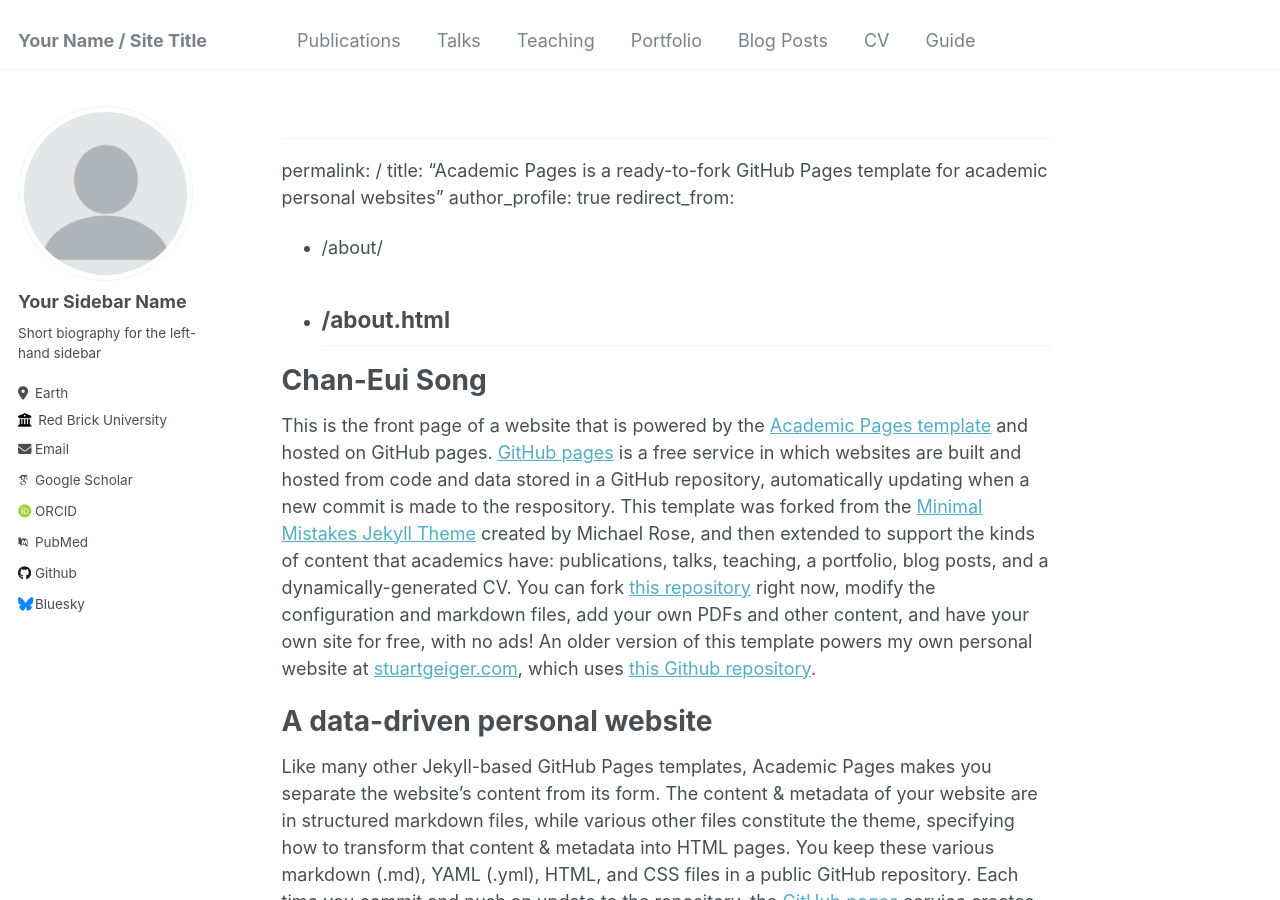
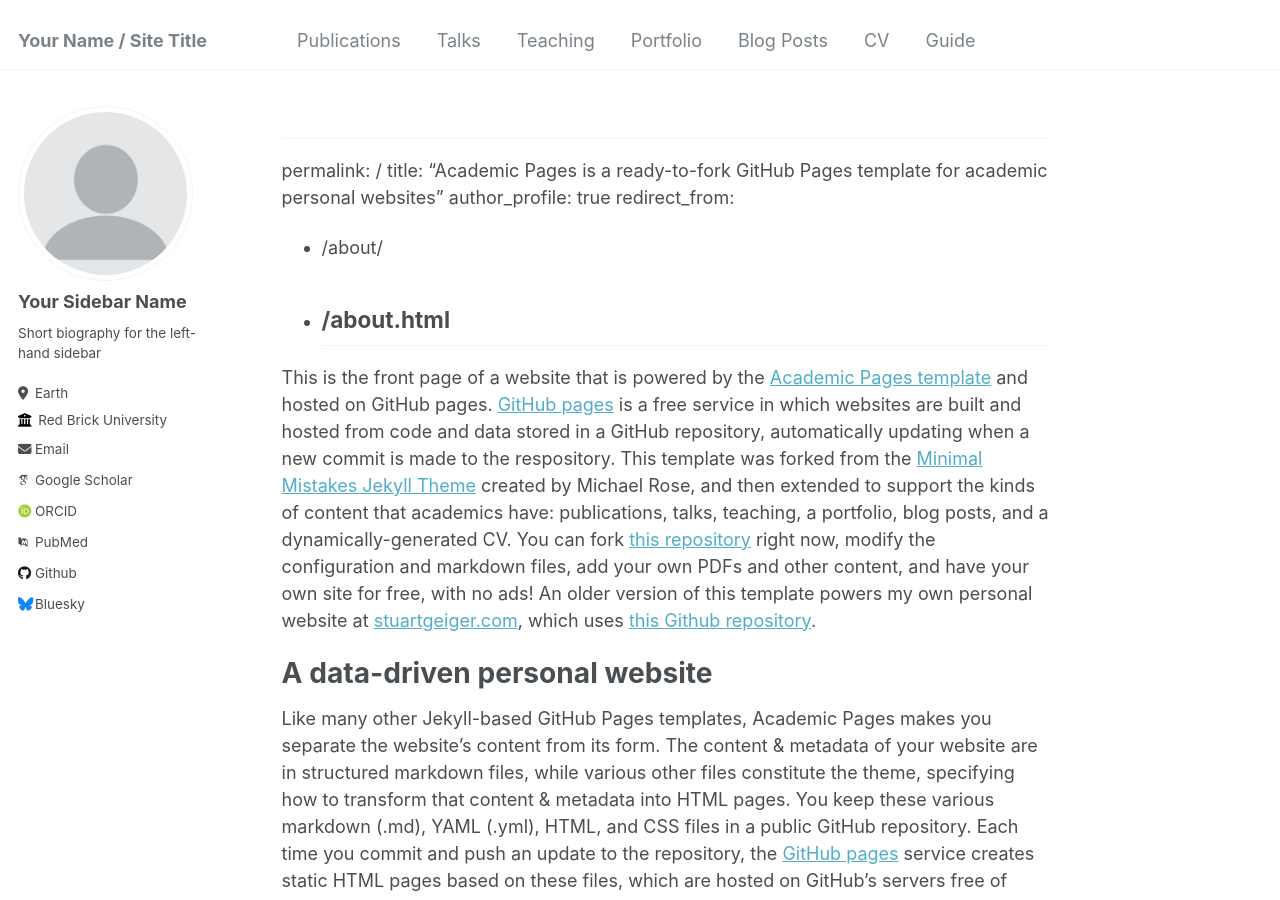
Before and after one commit to cksdml1014/chanisong, a Jekyll site: the page built from _pages/about.md, in a window 1280 px wide and 900 px high. Built offline with Jekyll 4.4.1, drawn with Linux system fonts in a browser that asks for light colours; some web fonts are replaced; our own code applies the rules of GitHub Pages for plain Markdown files.

Commit message:
Update about.md

```diff
--- a/_pages/about.md
+++ b/_pages/about.md
@@ -9,10 +9,6 @@ redirect_from:
   - /about/
   - /about.html
 ---
-
-
-Chan-Eui Song
-=====
 
 
 This is the front page of a website that is powered by the [Academic Pages template](https://github.com/academicpages/academicpages.github.io) and hosted on GitHub pages. [GitHub pages](https://pages.github.com) is a free service in which websites are built and hosted from code and data stored in a GitHub repository, automatically updating when a new commit is made to the respository. This template was forked from the [Minimal Mistakes Jekyll Theme](https://mmistakes.github.io/minimal-mistakes/) created by Michael Rose, and then extended to support the kinds of content that academics have: publications, talks, teaching, a portfolio, blog posts, and a dynamically-generated CV. You can fork [this repository](https://github.com/academicpages/academicpages.github.io) right now, modify the configuration and markdown files, add your own PDFs and other content, and have your own site for free, with no ads! An older version of this template powers my own personal website at [stuartgeiger.com](http://stuartgeiger.com), which uses [this Github repository](https://github.com/staeiou/staeiou.github.io).
```
